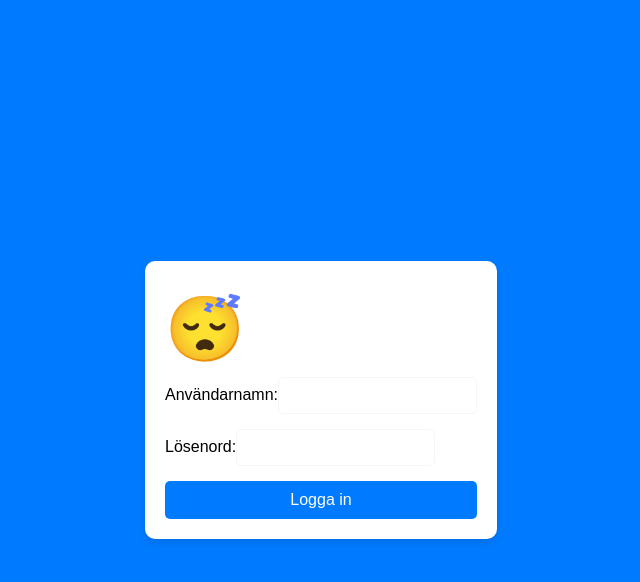
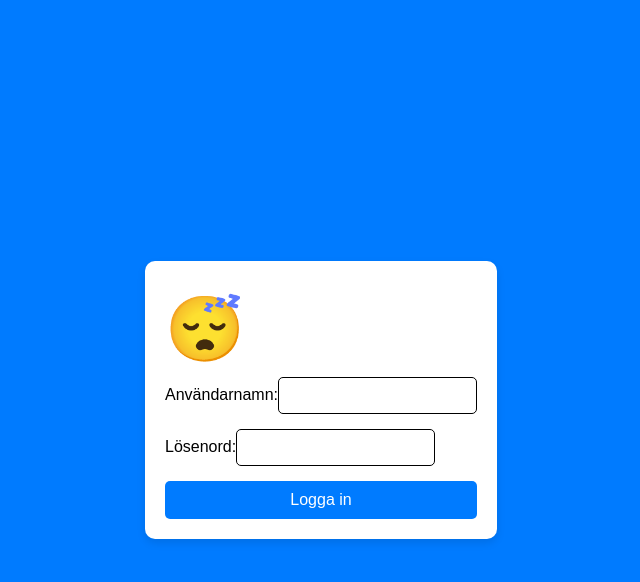
Before and after one commit to Mrsluggan/Planning-poker-Frontend, a React (Vite) app: page / in a window 1280 px wide. Both pictures are taken after a click on the button "Gå till inloggning". Shown: the top 582 px of the page, without its empty margins (367-1007 px from the left). Built offline with nearby package versions, Linux system fonts and the light colour scheme.

Commit message:
css fix loginfält

```diff
--- a/src/App.css
+++ b/src/App.css
@@ -96,9 +96,10 @@ body {
 .register-form input,
 .login-form input {
     padding: 10px;
-    border: 1px solid #f6f6f6;
+    border: 1px solid #000000;
     border-radius: 5px;
-    color: rgb(255, 249, 249);
+    color: black;
+    background-color: white;
 }
 
 .register-form button,
```
